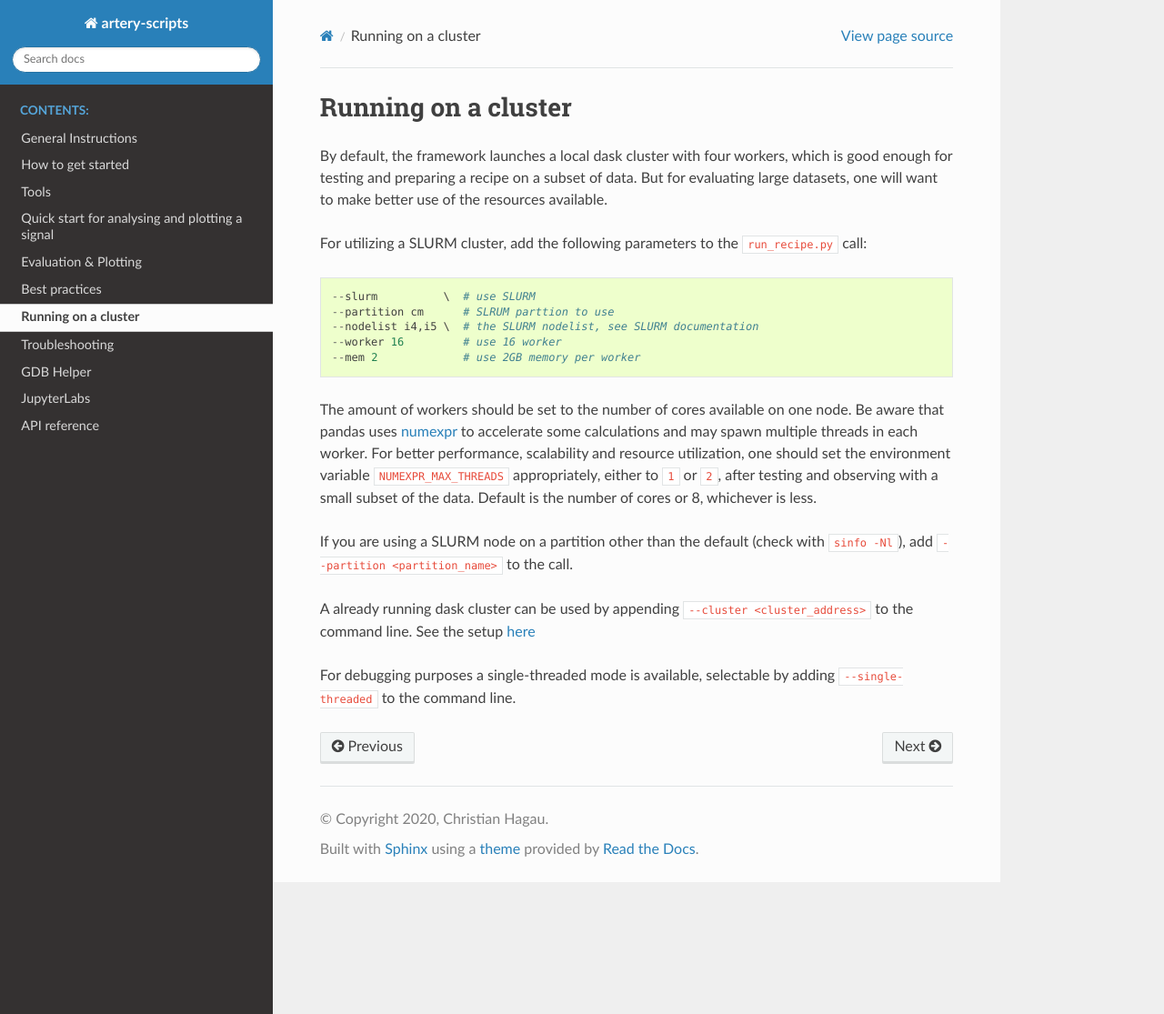
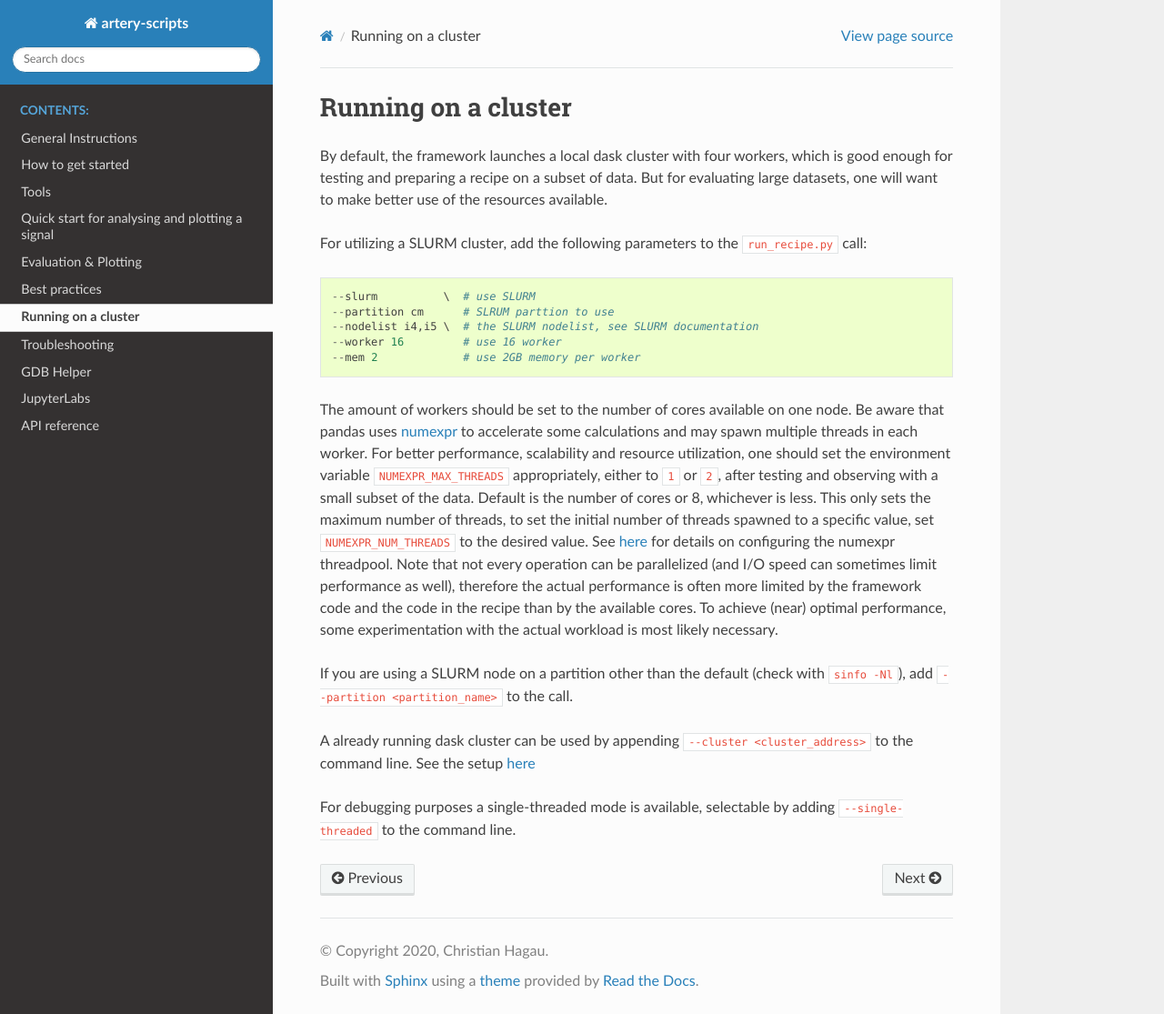
Before and after one commit to ibr-cm/ions, a Sphinx documentation site: the page built from doc/source/cluster_managment.md, in a window 1280 px wide and 1115 px high. Shown: the whole window at 91% size. Built offline with Sphinx 7.4.7 and the Read the Docs theme 2.0.0, drawn with Linux system fonts in a browser that asks for light colours; pages that are not in the unit, such as notebooks, are missing from menus.

Commit message:
doc: Expand cluster management documentation.
Mention NUMEXPR_NUM_THREADS for setting the number of initially spawned
threads.

```diff
--- a/doc/source/cluster_managment.md
+++ b/doc/source/cluster_managment.md
@@ -23,7 +23,16 @@ calculations and may spawn multiple threads in each worker. For better
 performance, scalability and resource utilization, one should set
 the environment variable `NUMEXPR_MAX_THREADS` appropriately, either to `1` or
 `2`, after testing and observing with a small subset of the data. Default is the
-number of cores or 8, whichever is less.
+number of cores or 8, whichever is less. This only sets the maximum
+number of threads, to set the initial number of threads spawned to a specific
+value, set `NUMEXPR_NUM_THREADS` to the desired value.
+See [here](https://numexpr.readthedocs.io/en/latest/user_guide.html#threadpool-configuration)
+for details on configuring the numexpr threadpool.
+Note that not every operation can be parallelized (and I/O speed can sometimes
+limit performance as well), therefore the actual performance is often more
+limited by the framework code and the code in the recipe than by the available
+cores. To achieve (near) optimal performance, some experimentation with the
+actual workload is most likely necessary.
 
 If you are using a SLURM node on a partition other than the default (check with
 `sinfo -Nl`), add `--partition <partition_name>` to the call.
```
